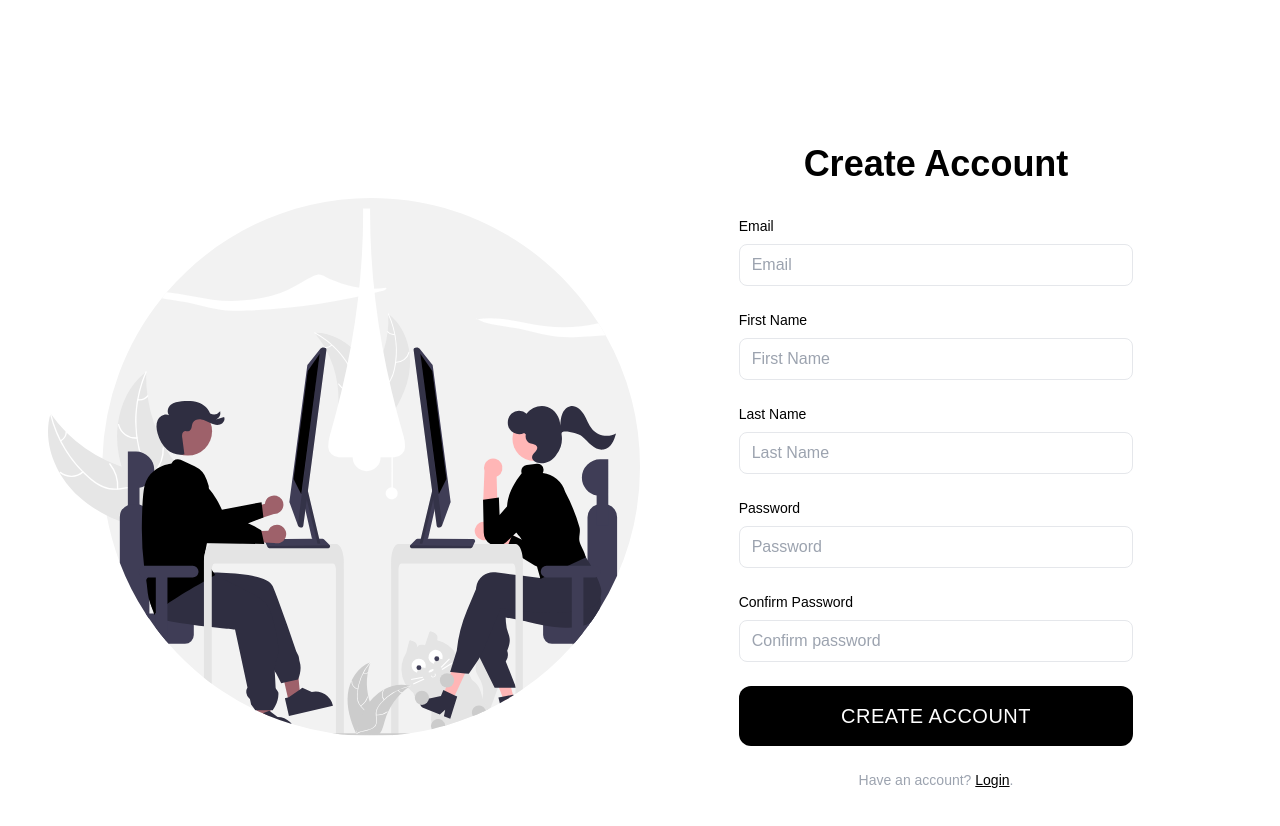
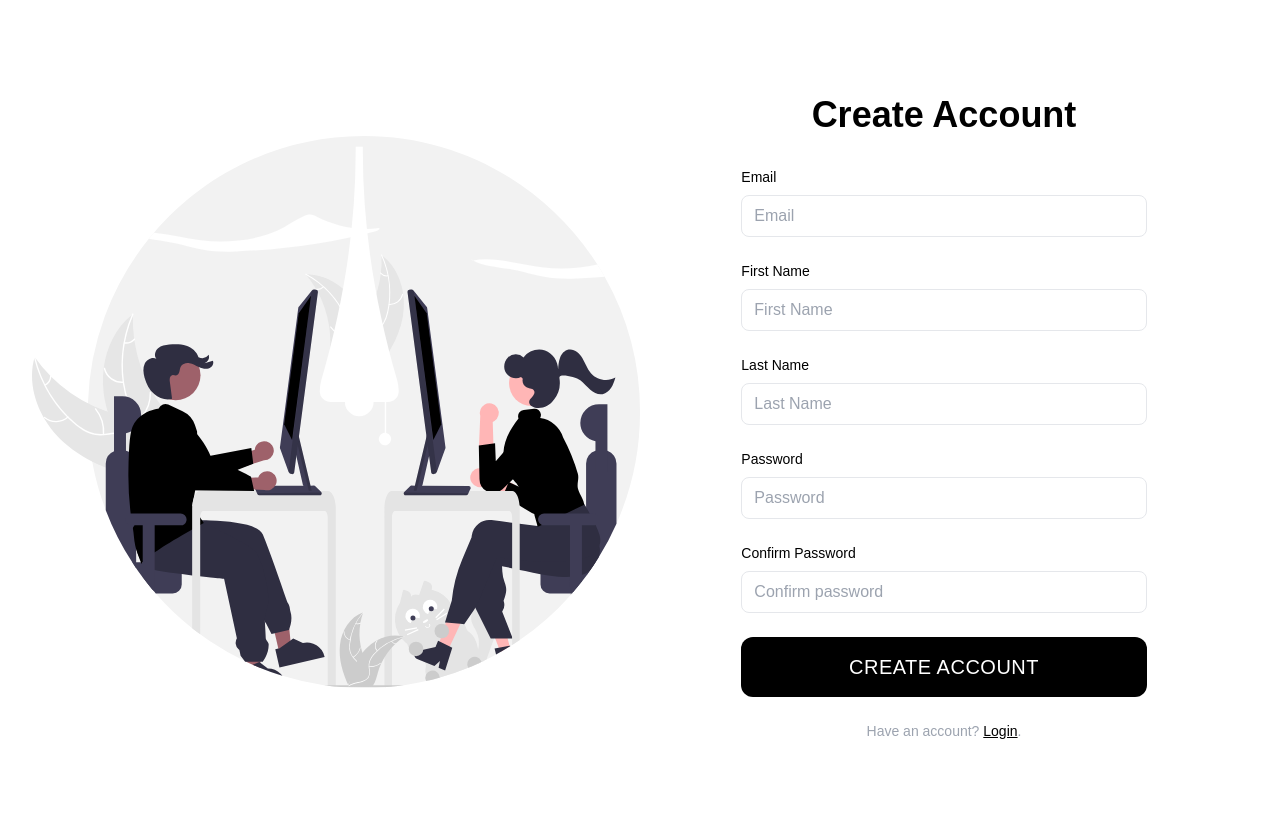
Before and after one commit to Bolu1/lms-client, a Next.js app: page /auth/register in a window 1280 px wide. Shown: the top 826 px of the page. Built offline with nearby package versions, Linux system fonts and the light colour scheme; a small style sheet from the web is missing; a web font is replaced by a local one.

Commit message:
fix - margin top problem

```diff
--- a/layouts/Page.tsx
+++ b/layouts/Page.tsx
@@ -7,13 +7,29 @@ import { useRouter } from 'next/router';
 const Page = ({ children, user }: { children: any; user: any }) => {
 	const router = useRouter();
 
+	const exclude = ['/auth/login', '/' , '/auth/register'];
+	const shouldHide = exclude.includes(router.pathname);
+
+
 
 	return (
+		<>
+		{shouldHide?
+		(
 		<div
+		className="">
+				<>{children}</>
+		</div>
+		):
+		(
+			<div
 		style={{ marginTop: "6rem" }}
 		className="mt-24">
 				<>{children}</>
 		</div>
+		)
+		}
+		</>
 	);
 };
 
--- a/pages/auth/register.tsx
+++ b/pages/auth/register.tsx
@@ -45,13 +45,20 @@ const Register: NextPage = () => {
     <Layout title="" >
 
       <div className="bg-white :bg-gray-900">
-        <div className="flex justify-center items-center h-full p-12 my-6">
+        <div className="flex justify-center items-center h-full p-8">
           <div
             className="hidden z-50 bg-cover lg:block w-[50%]"
             // style={{ backgroundImage: `url(${backUrl})` }}
           >
-            {/* <div className="flex items-center h-full px-20 bg-opacity-40"></div> */}
-            <Image src={backUrl} alt='power' width={1440} height={1440}/>
+            <div className="flex items-center h-full bg-opacity-40">
+              <img
+                style={{ width: "100vw", height: "90vh" }}
+                crossOrigin="anonymous"
+                src={backUrl}
+                alt="power"
+                className="mt-5 mb-8 text-white "
+              />
+            </div>
           </div>
 
           <div className="flex  w-full mx-auto lg:w-2/6 ">
```
